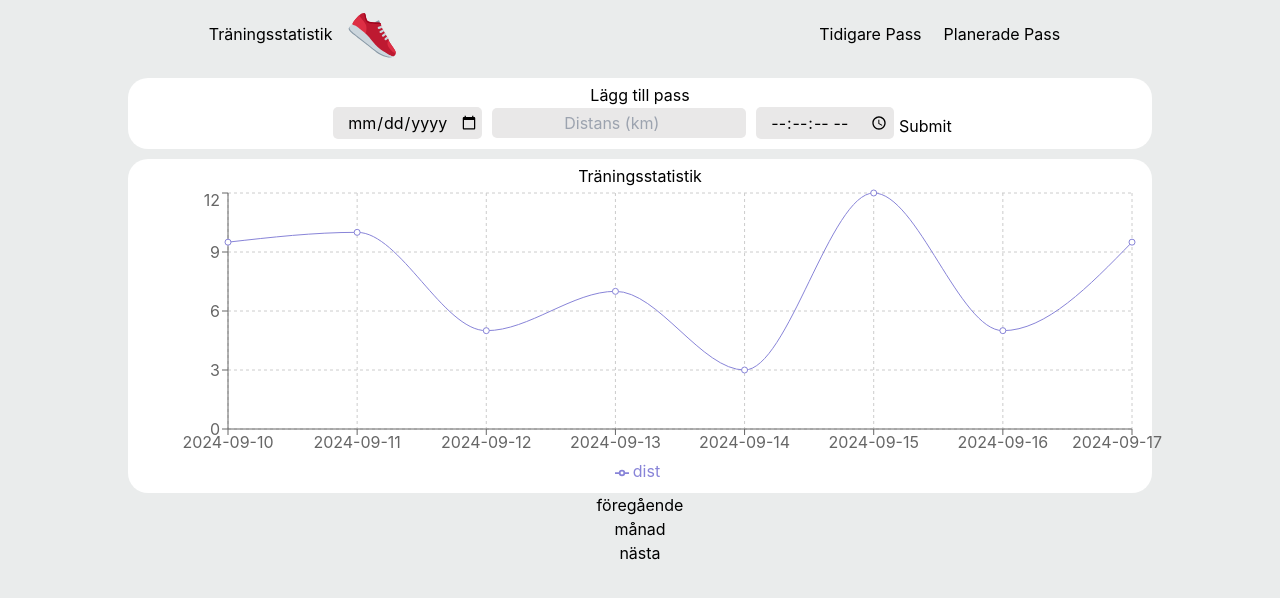
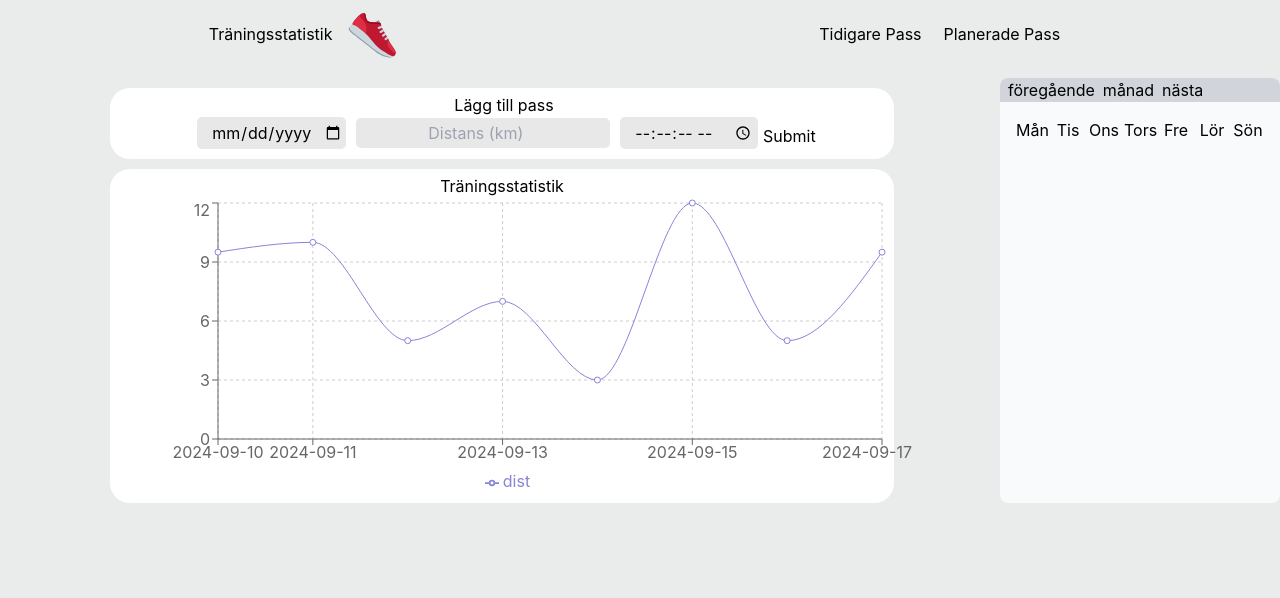
Before and after one commit to martensoderlind/React-trainingGround, a React (Create React App) app in the folder mitt-projekt/: page / in a window 1280 px wide. Shown: the top 598 px of the page. Built offline with nearby package versions, Linux system fonts and the light colour scheme.

Commit message:
setting up basic structure of calender

```diff
--- a/mitt-projekt/src/App.js
+++ b/mitt-projekt/src/App.js
@@ -4,23 +4,14 @@ import MyHeader from './header.js'
 import MainPlot from './mainPlot.js'
 import Calender from './calender.js'
 
-function MyButton(){
-  return(
-    <div>
-      <button>
-        myButton
-      </button>
-    </div>
-  )
-}
 
 function App() {
   return (
     <div className="App">
       <MyHeader />
-      <div>
-      <MainPlot />
-      <Calender />
+      <div className='flex'>
+        <MainPlot />
+        <Calender />
       </div>
     </div>
   );
--- a/mitt-projekt/src/calender.js
+++ b/mitt-projekt/src/calender.js
@@ -4,14 +4,21 @@ const Calender = ()=>{
 
 
     return (
-        <div className="calenderMain">
-            <div className="">
+        <div className="calenderMain bg-gray-50 rounded-lg ">
+            <div className="flex space-x-2 px-2 bg-gray-300 rounded-t-lg">
                 <button className="">föregående</button>
                 <h2>
                     månad
                 </h2>
                 <button className="">nästa</button>
             </div>
+            <div className="grid grid-cols-7 gap-1 p-4">
+                {['Mån','Tis','Ons','Tors','Fre','Lör','Sön'].map((day)=>(
+                    <div key={day} className="text-center ">
+                        {day}
+                    </div>
+                ))}
+            </div>
         </div>
     )
 };
--- a/mitt-projekt/src/mainPlot.js
+++ b/mitt-projekt/src/mainPlot.js
@@ -29,7 +29,7 @@ const CustomTooltip = ({active, payload, label})=>{
 const TrainingGraph =({trainingData})=>{
     console.log(trainingData);
     return(
-        <div style={{width:'100%', height: 300}}>
+        <div style={{width:'100%', height: 300}} className="ml-2">
             <ResponsiveContainer>
                 <LineChart
                 data={trainingData}
@@ -70,7 +70,7 @@ const AddSession = ({submit})=>{
         };
     };
     return(
-    <div>
+    <div className="ml-1">
         <h2 className="">Lägg till pass</h2>
       <form onSubmit={handelSubmit} className="">
         <div className="inputs">
@@ -117,7 +117,7 @@ const MainPlot = ()=>{
     };
 
     return (
-        <div>
+        <div className='px-2 w-4/5 ml-1'>
             <div className='newInput'>
                 <AddSession submit = {updateRunningdata} />
             </div>
```
